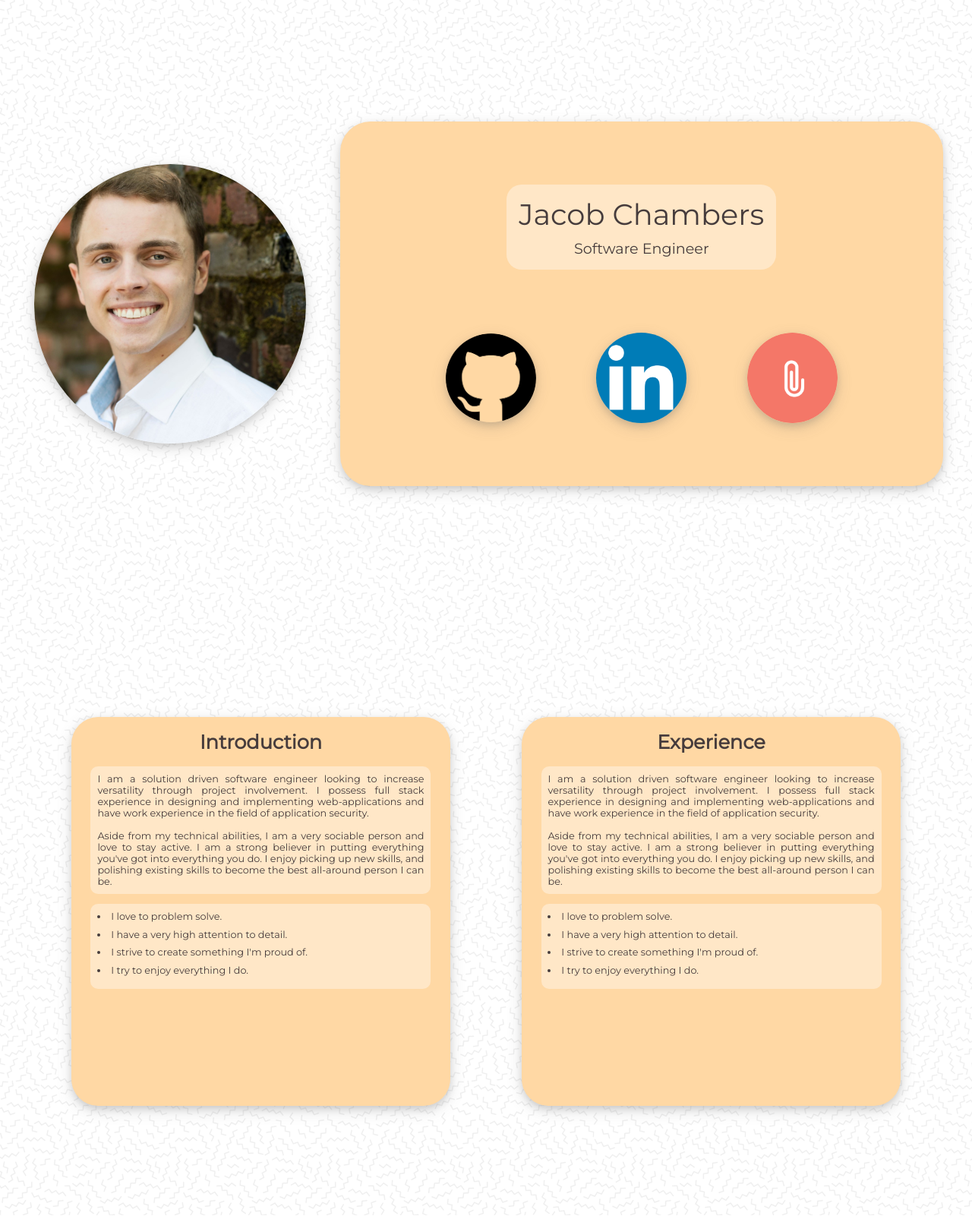
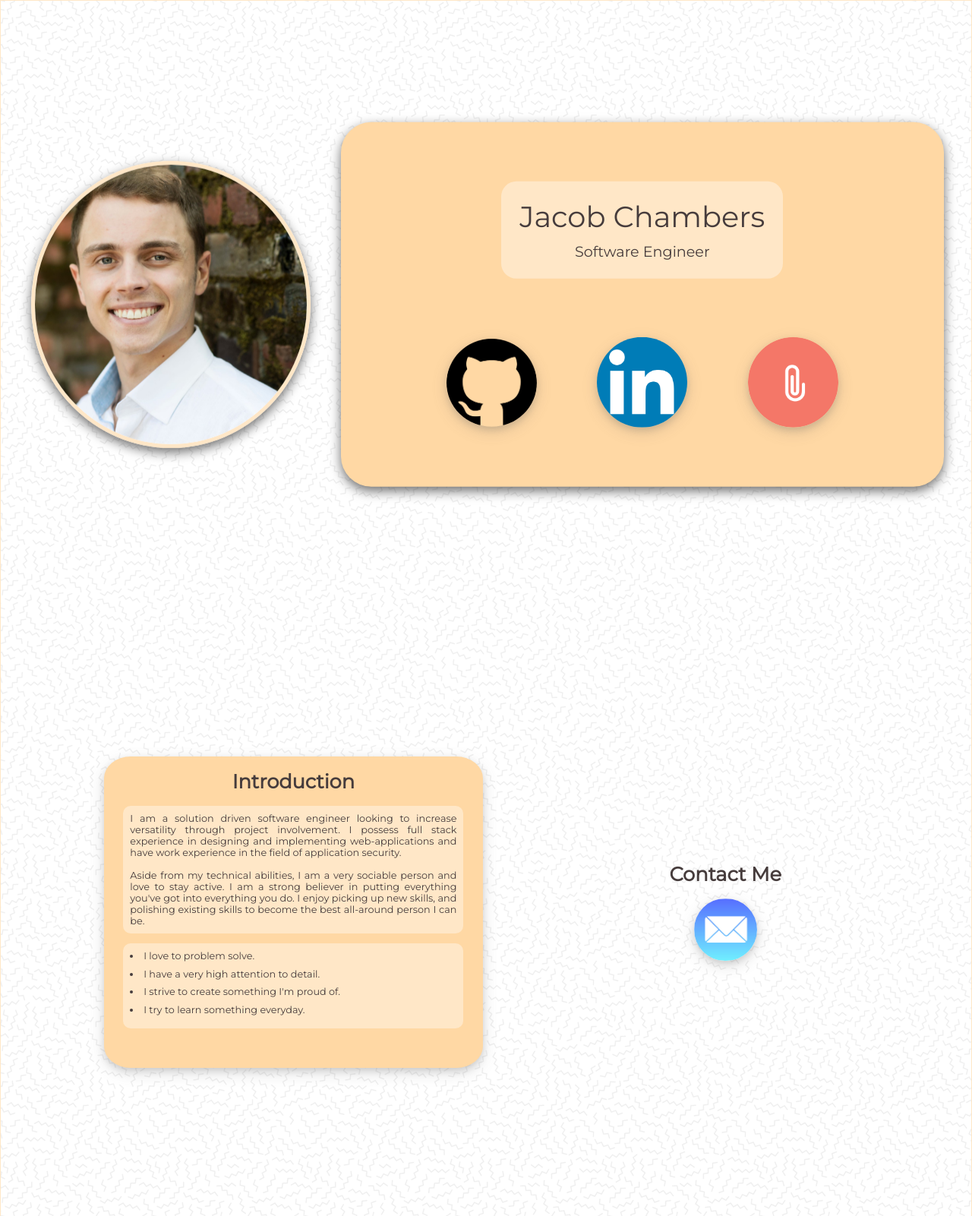
Before and after one commit to jake-chambers/jake-chambers.github.io, a plain HTML site: page index.html in a window 1280 px wide. Shown: the whole page at 76% size. Drawn offline with nearby package versions, Linux system fonts and the light colour scheme.

Commit message:
dun for now

```diff
--- a/index.html
+++ b/index.html
@@ -45,30 +45,13 @@
                 <li>I love to problem solve.</li>
                 <li>I have a very high attention to detail.</li>
                 <li>I strive to create something I'm proud of.</li>
-                <li>I try to enjoy everything I do.</li>
+                <li>I try to learn something everyday.</li>
             </ul>
 
         </div>
-        <div data-aos="fade-left" data-aos-duration="2000" id = "experience">
-            <h1>Experience</h1>
-            <div>
-                I am a solution driven software engineer looking to increase versatility through project involvement. I possess full
-                stack
-                experience in designing and implementing web-applications and have work experience in the field of application security.
-                <br>
-                <br>
-                Aside from my technical abilities, I am a very sociable person and love to stay active. I am a strong believer in
-                putting everything you've
-                got into everything you do. I enjoy picking up new skills, and polishing existing skills to become the best all-around
-                person I can be.
-            </div>
-                <ul id="qualities">
-                    <li>I love to problem solve.</li>
-                    <li>I have a very high attention to detail.</li>
-                    <li>I strive to create something I'm proud of.</li>
-                    <li>I try to enjoy everything I do.</li>
-                </ul>
-
+        <div data-aos="fade-left" data-aos-duration="2000" id = "contact">
+            <h1>Contact Me</h1>
+            <a href="mailto:jake_chambers12@hotmail.com"><img style="text-align: center" src="./assets/email.png"></a>
         </div>
 
     </div>
--- a/styles.css
+++ b/styles.css
@@ -6,6 +6,9 @@ body {
   font-family: Montserrat;
   background-image: url("assets/memphis-mini.png");
   background-attachment: fixed;
+  --theme-colour: rgb(255, 216, 164);
+  --secondary-theme-colour: rgb(255, 231, 199);
+  border: 1px var(--secondary-theme-colour) solid;
 }
 
 html {
@@ -31,19 +34,21 @@ html {
 
 #two {
   min-height: 370px;
-  background-color: rgb(255, 216, 164);
+  background-color: var(--theme-colour);
   display: flex;
   flex-direction: column;
   justify-content: space-evenly;
   align-items: center;
   border-radius: 40px;
-  box-shadow: 0 4px 8px 0 rgba(102, 102, 102, 0.2), 0 6px 20px 0 rgba(102, 102, 102, 0.2);
+  box-shadow: 0 5px 15px 0px rgba(0, 0, 0, 0.6);
+  transform: translatey(0px);
+  animation: float 3s ease-in-out infinite;
 }
 
 #heading {
-  background-color: rgb(255, 231, 199);
+  background-color: var(--secondary-theme-colour);
   border-radius: 20px;
-  padding: 2%;
+  padding: 3%;
 }
 
 #name {
@@ -85,10 +90,12 @@ a {
 }
 
 #profilePic {
+  border: 5px var(--secondary-theme-colour) solid;
   border-radius: 50%;
-  box-shadow: 0 4px 8px 0 rgba(102, 102, 102, 0.2), 0 6px 20px 0 rgba(102, 102, 102, 0.2);
+  box-shadow: 0 5px 15px 0px rgba(0, 0, 0, 0.6);
+  transform: translatey(0px);
+  animation: float 3s ease-in-out infinite;
   max-width: 80%;
-  /* max-height: 100%; */
 }
 
 #about-me {
@@ -99,29 +106,33 @@ a {
   justify-content: space-evenly;
 }
 
-#about-me>div {
+#introduction {
   max-width: 35%;
-  height: 40vw;
-  background-color: rgb(255, 216, 164);
+  height: 32vw;
+  background-color: var(--theme-colour);
   border-radius: 7%;
   box-shadow: 0 4px 8px 0 rgba(102, 102, 102, 0.2), 0 6px 20px 0 rgba(102, 102, 102, 0.2);
   padding-left: 2%;
   padding-right: 2%;
 }
 
-#about-me div h1 {
+#introduction h1 {
   text-align: center;
 }
 
-#about-me div div {
+#introduction div {
   padding: 2%;
   text-align: justify;
-  background-color: rgb(255, 231, 199);
+  background-color: var(--secondary-theme-colour);
   border-radius: 10px;
 }
 
+#about-me img {
+  max-width: 40%;
+}
+
 #qualities {
-  background-color: rgb(255, 231, 199);
+  background-color: var(--secondary-theme-colour);
   border-radius: 10px;
   padding: 2%;
   list-style-position: inside;
@@ -129,6 +140,31 @@ a {
 
 #qualities li {
   margin-bottom: 2%;
+}
+
+#contact {
+  /* background-color: var(--theme-colour); */
+  max-width: 35%;
+  display: flex;
+  flex-direction: column;
+  justify-content: center;
+  align-items: center;
+  border-radius: 7%;
+  padding-bottom: 1.5%;
+  margin-right: 0.5%;
+}
+
+#contact img {
+  border-radius: 100%;
+  max-width: 90%;
+  box-shadow: 0 4px 8px 0 rgba(102, 102, 102, 0.2), 0 6px 20px 0 rgba(102, 102, 102, 0.2);
+  position: relative;
+  top: 0;
+  transition: top ease 0.5s;
+}
+
+#contact img:hover {
+  top: -6px;
 }
 
 /* ANIMATIONS */
@@ -182,13 +218,30 @@ body {
   }
 }
 
+@keyframes float {
+  0% {
+    box-shadow: 0 5px 15px 0px rgba(0, 0, 0, 0.6);
+    transform: translatey(0px);
+  }
+  50% {
+    box-shadow: 0 15px 15px 0px rgba(0, 0, 0, 0.2);
+    transform: translatey(-3px);
+  }
+  100% {
+    box-shadow: 0 5px 15px 0px rgba(0, 0, 0, 0.6);
+    transform: translatey(0px);
+  }
+}
+
+/* END OF ANIMATIONS */
+
 @media only screen and (max-width: 600px) {
   #about-me {
     flex-direction: column;
   }
   #about-me>div {
-    max-width: 60%;
-    height: 60vw;
+    max-width: 55%;
+    height: auto;
   }
   #introduction {
     font-size: 2em;
@@ -203,11 +256,30 @@ body {
     font-size: 3em;
   }
   #two {
-    justify-content: space-around;
+    justify-content: space-evenly;
     min-height: 0;
   }
   #first {
-    grid-template-rows: 40vh;
+    display: flex;
+    flex-direction: column;
+    justify-content: center;
+    align-items: center;
   }
-
+  #two {
+    height: 30vh;
+    width: 80vw;
+  }
+  #heading {
+    padding: 5%;
+  }
+  #profilePic {
+    max-width: 60%;
+    margin-bottom: 10%;
+  }
+  #contact img:hover {
+    top: 0px;
+  }
+  #icons img:hover {
+    top: 0px;
+  }
 }
```
Also changed, not shown: assets/contact.png (added), assets/email.png (added), assets/index.png (added).
